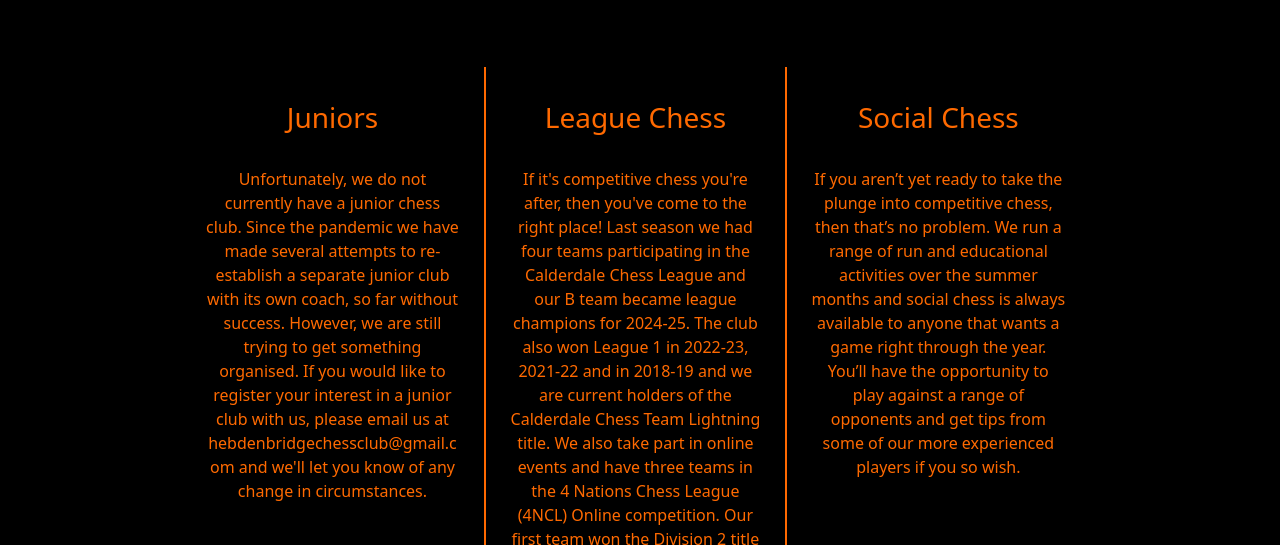
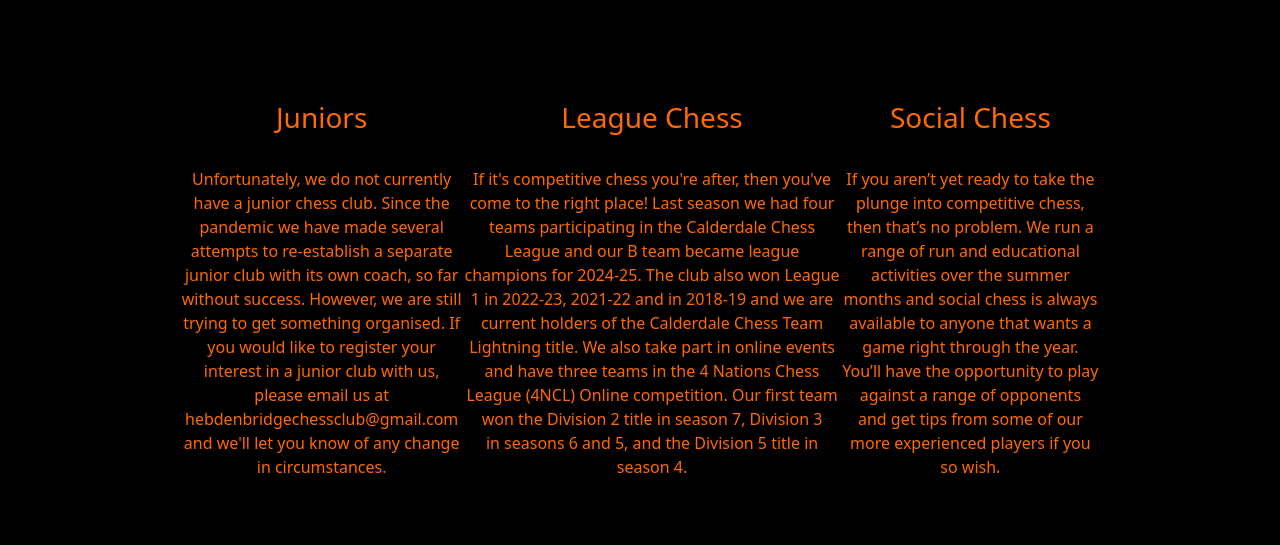
Before and after one commit to MGFNolan/hebden-bridge-chess-club, a React (Vite) app: page / in a window 1280 px wide. Shown: the part 862-1407 px from the top of the page. After the commit the page ends 1381 px from the top, so only its background shows below. Built offline with nearby package versions, Linux system fonts and the light colour scheme.

Commit message:
5: fix class names

```diff
--- a/src/components/Club Information/ClubInformationIndividual.tsx
+++ b/src/components/Club Information/ClubInformationIndividual.tsx
@@ -8,10 +8,10 @@
     information,
 }: Information) {
     return (
-        <li key={information.id} className="Info-Individual">
-            <div className="Info-Individual__wrapper">
-                <h3 className="Info-Individual__title">{information.title}</h3>
-                <p className="Info-Individual__desciption">
+        <li key={information.id} className="info-individual">
+            <div className="info-individual__wrapper">
+                <h3 className="info-individual__title">{information.title}</h3>
+                <p className="info-individual__desciption">
                     {information.description}
                 </p>
             </div>
```
